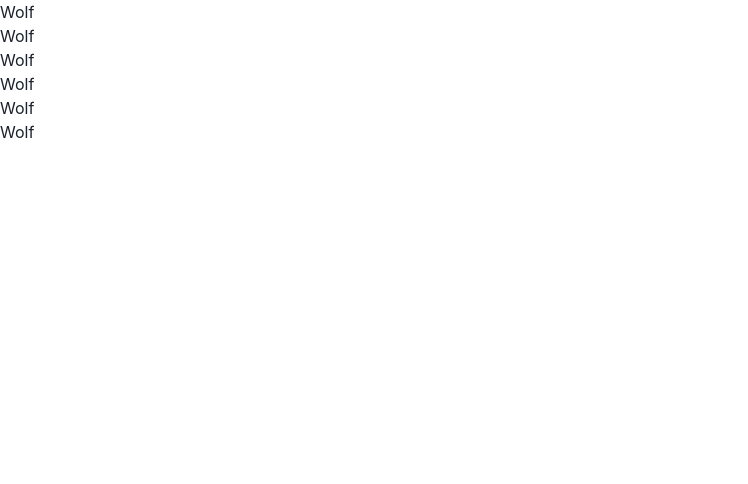
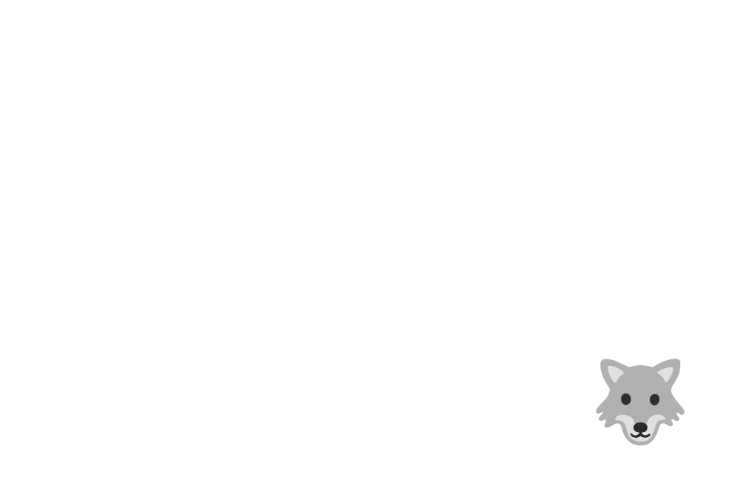
Before and after one commit to kevindmorris/wolfpack, a React app: page / in a window 1280 px wide. Shown: the top 484 px of the page, without its empty margins (0-748 px from the left). Built offline with nearby package versions, Linux system fonts and the light colour scheme.

Commit message:
Add css and first component

```diff
--- a/package.json
+++ b/package.json
@@ -23,6 +23,7 @@
     "@typescript-eslint/eslint-plugin": "^7.5.0",
     "@typescript-eslint/parser": "^7.5.0",
     "babel-loader": "^9.1.3",
+    "css-loader": "^6.10.0",
     "eslint": "^8.57.0",
     "eslint-config-prettier": "^9.1.0",
     "eslint-plugin-prettier": "^5.1.3",
@@ -30,6 +31,7 @@
     "file-loader": "^6.2.0",
     "html-webpack-plugin": "^5.6.0",
     "prettier": "^3.2.5",
+    "style-loader": "^3.3.4",
     "typescript": "^5.4.3",
     "webpack": "^5.91.0",
     "webpack-cli": "^5.1.4",
--- a/src/App.tsx
+++ b/src/App.tsx
@@ -4,18 +4,9 @@ import { ChakraProvider } from "@chakra-ui/react";
 import React from "react";
 
 export default function App() {
-  console.log(true);
-
   return (
     <ChakraProvider theme={theme}>
-      <div>
-        <Wolf />
-        <Wolf />
-        <Wolf />
-        <Wolf />
-        <Wolf />
-        <Wolf />
-      </div>
+      <Wolf />
     </ChakraProvider>
   );
 }
--- a/src/components/Wolf.tsx
+++ b/src/components/Wolf.tsx
@@ -1,5 +1,15 @@
 import React from "react";
+import { motion } from "framer-motion";
 
 export default function Wolf() {
-  return <div>Wolf</div>;
+  return (
+    <motion.h1
+      initial={{ opacity: 0, scale: 0, rotate: "720deg" }}
+      animate={{ opacity: 1, scale: 1, rotate: "0deg" }}
+      transition={{ duration: 5, type: "spring" }}
+      style={{ fontSize: "5rem" }}
+    >
+      🐺
+    </motion.h1>
+  );
 }
--- /dev/null
+++ b/src/index.css
@@ -0,0 +1,7 @@
+#root {
+  width: 100vw;
+  height: 100vh;
+  display: flex;
+  justify-content: center;
+  align-items: center;
+}
--- a/src/index.tsx
+++ b/src/index.tsx
@@ -1,6 +1,7 @@
 import React from "react";
 import ReactDOM from "react-dom/client";
 import App from "./App";
+import "./index.css";
 
 const root = ReactDOM.createRoot(document.getElementById("root")!);
 root.render(<App />);
--- a/webpack.config.js
+++ b/webpack.config.js
@@ -31,6 +31,10 @@ module.exports = {
         }
       },
       {
+        test: /\.css$/i,
+        use: ["style-loader", "css-loader"]
+      },
+      {
         test: /\.(png|svg|jpg|gif)$/,
         use: ["file-loader"]
       }
```
Also changed, not shown: 1 other file (tests, documents, lock files or other folders).
